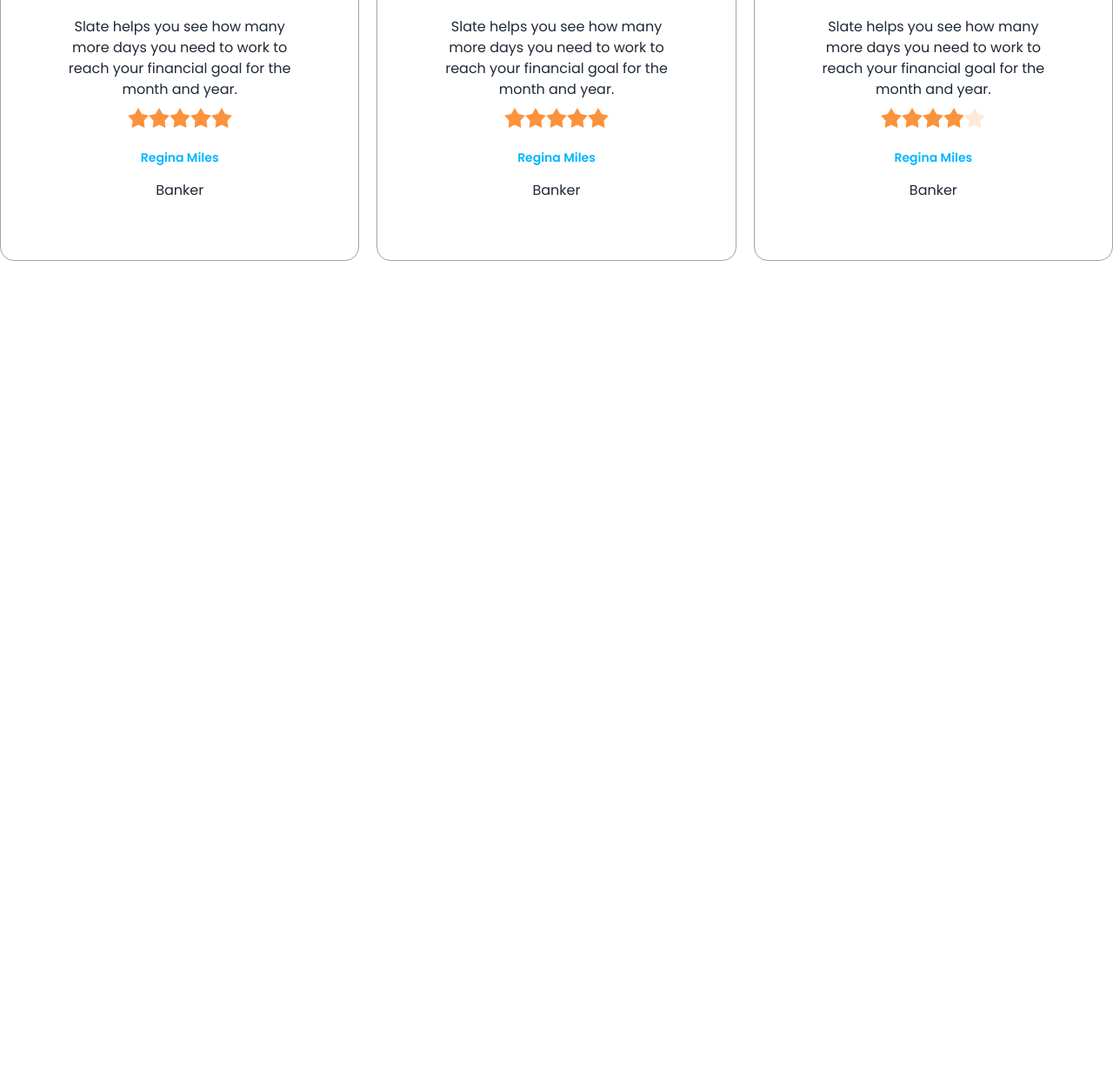
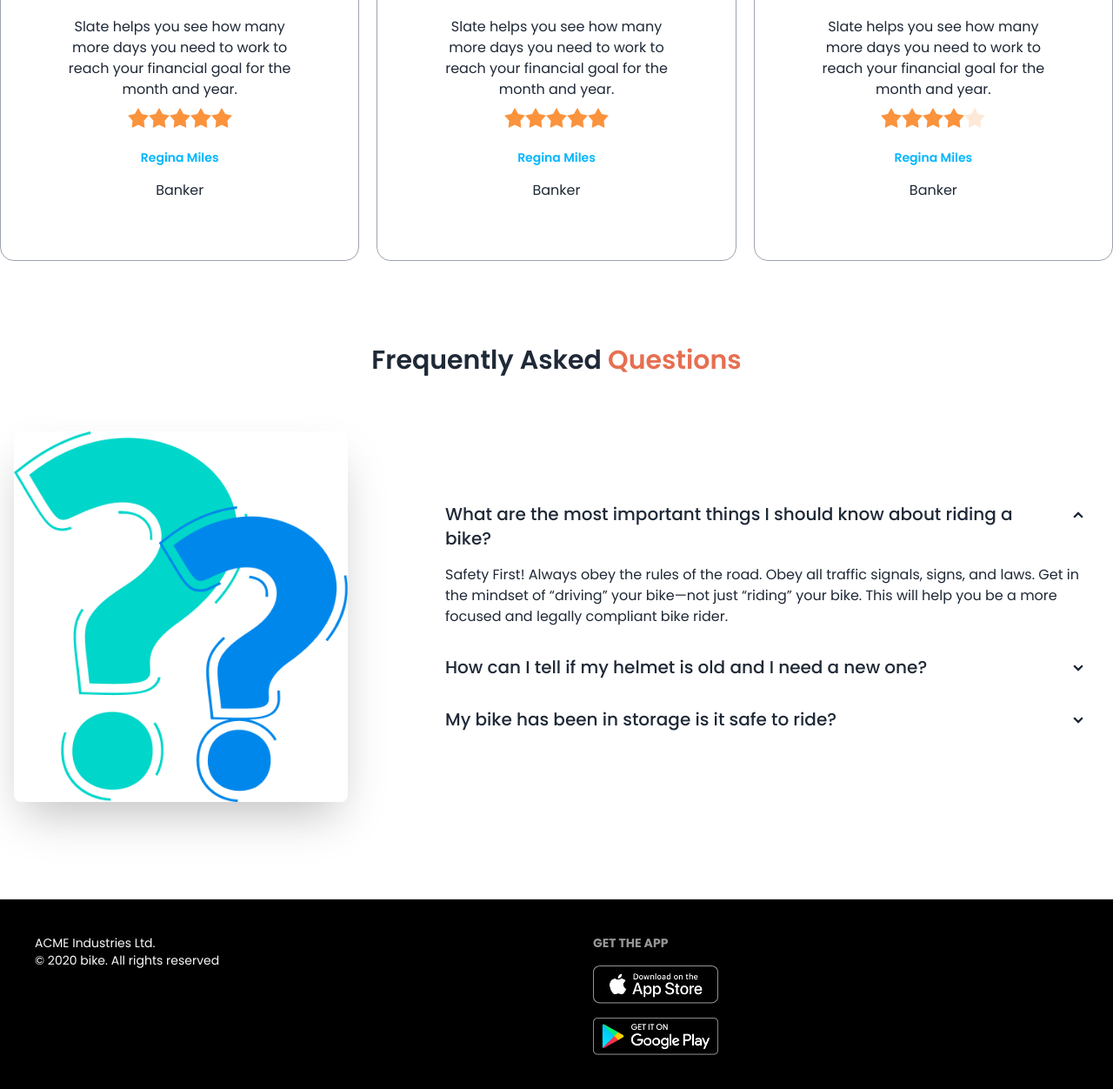
Before and after one commit to designerrabi/biker-zone-website, a plain HTML site: page index.html in a window 1280 px wide. Shown: the part 1745-2997 px from the top of the page at 87% size. Before the commit the page ends 2045 px from the top, so only its background shows below. Drawn offline with nearby package versions, Linux system fonts and the light colour scheme.

Commit message:
we have added footer and faq section

```diff
--- a/index.html
+++ b/index.html
@@ -287,10 +287,69 @@
 
          </section>
 
+        <!-- FAQ -->
+        <section class="my-24">
+            <h3 class="text-3xl mb-12 font-semibold text-center">
+                Frequently Asked <span class="text-bike-primary">Questions</span>
+            </h3>
+            <div class="hero ">
+                <div class="hero-content flex-col lg:gap-24 lg:flex-row">
+                  <img src="./images/others/faq.png" class="w-3/4 lg:max-w-sm rounded-lg shadow-2xl" />
+                  <div>
+                    <div class="collapse collapse-arrow ">
+                        <input type="radio" name="my-accordion-2" checked="checked" />
+                        <div class="collapse-title text-xl font-medium">
+                            What are the most important things I should
+                            know about riding a bike?
+                        </div>
+                        <div class="collapse-content">
+                          <p>Safety First! Always obey the rules of the road. Obey all traffic signals, signs, and laws. Get in the mindset of “driving” your bike—not just “riding” your bike. This will help you be a more focused and legally compliant bike rider. </p>
+                        </div>
+                      </div>
+                      <div class="collapse collapse-arrow ">
+                        <input type="radio" name="my-accordion-2" />
+                        <div class="collapse-title text-xl font-medium">
+                            How can I tell if my helmet is old and I need a
+                            new one?
+                        </div>
+                        <div class="collapse-content">
+                          <p>Safety First! Always obey the rules of the road. Obey all traffic signals, signs, and laws. Get in the mindset of “driving” your bike—not just “riding” your bike. This will help you be a more focused and legally compliant bike rider. </p>
+                        </div>
+                      </div>
+                      <div class="collapse collapse-arrow ">
+                        <input type="radio" name="my-accordion-2" />
+                        <div class="collapse-title text-xl font-medium">
+                            My bike has been in storage is it safe to ride?
+                        </div>
+                        <div class="collapse-content">
+                          <p>Safety First! Always obey the rules of the road. Obey all traffic signals, signs, and laws. Get in the mindset of “driving” your bike—not just “riding” your bike. This will help you be a more focused and legally compliant bike rider. </p>
+                        </div>
+                      </div>
+                  </div>
+                </div>
+              </div>
+        </section>
+
     </main>
-    <footer>
+        <footer class="footer p-10 bg-success-content
+        text-neutral-50">
+            <aside>
 
-    </footer>
+              <p>ACME Industries Ltd.<br/>© 2020 bike. All rights reserved</p>
+            </aside>
+            <nav>
+              <header class="footer-title">Get the App</header>
+              <div class="grid grid-cols-1 gap-4">
+                <a>
+                    <img class="w-36" src="./images/others/ios.png" alt="">
+                </a>
+                <a>
+                    <img class="w-36" src="./images/others/android.png" alt="">
+                </a>
+              </div>
+            </nav>
+          </footer>
+
 
 </body>
 </html>
```
